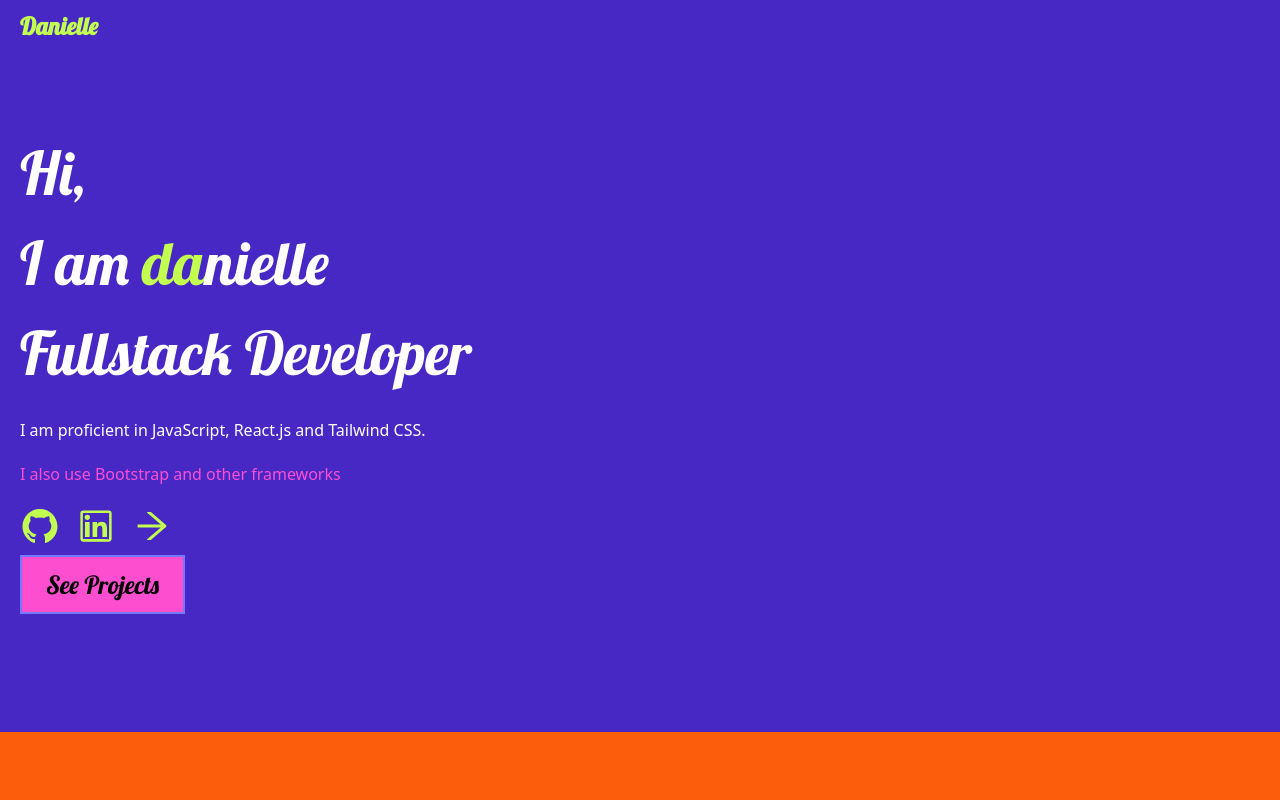
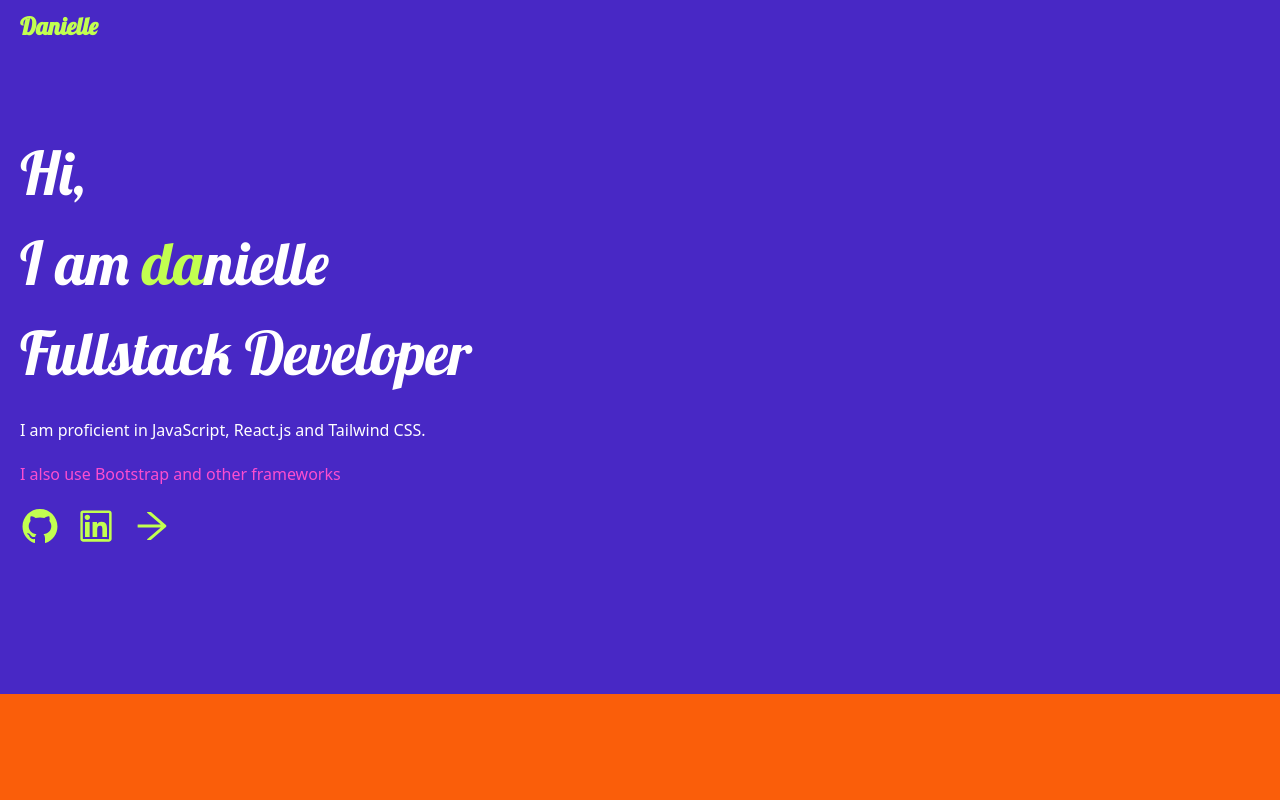
Before and after one commit to hereshecodes/hereshecodes.app, a React (Create React App) app: page / in a window 1280 px wide. Shown: the top 800 px of the page. Built offline with nearby package versions, Linux system fonts and the light colour scheme.

Commit message:
update general

```diff
--- a/src/App.js
+++ b/src/App.js
@@ -7,11 +7,9 @@ import { BrowserRouter } from 'react-router-dom'
 //ReactGA.initialize(TRACKING_ID);
 
 import About from "./components/About";
-import BlogMenu from "./components/BlogMenu";
 import Navbar from "./components/Navbar";
 import Hero from "./components/Hero";
 import Contact from "./components/Contact";
-import Projects from "./components/Projects";
 import News from "./components/News";
 import Footer from  "./components/Footer";
 
--- a/src/components/Hero.js
+++ b/src/components/Hero.js
@@ -54,12 +54,12 @@ const Hero = () => {
             </a>
           </div>
 
-          <a
+          {/* <a
             href="/#projects"
             className="btn bg-accent  border-2 border-[#7477FF] text-black px-6 py-3 hover:bg-transparent"
           >
             See Projects
-          </a>
+          </a> */}
         </div>
 
         {/*<div className="hero-img">
```
